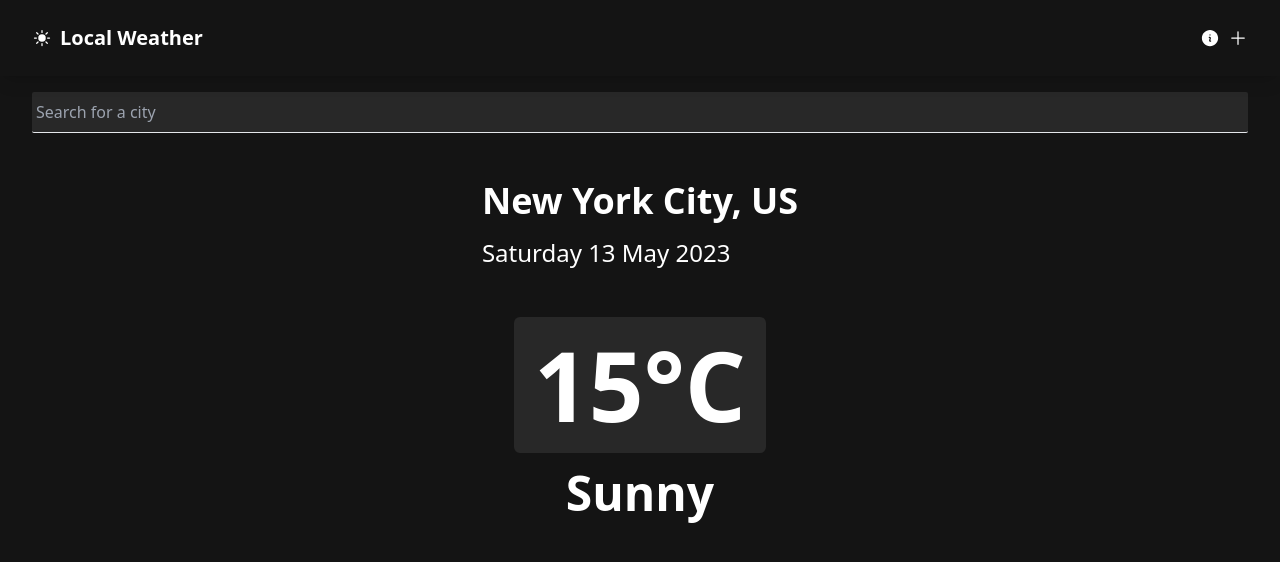
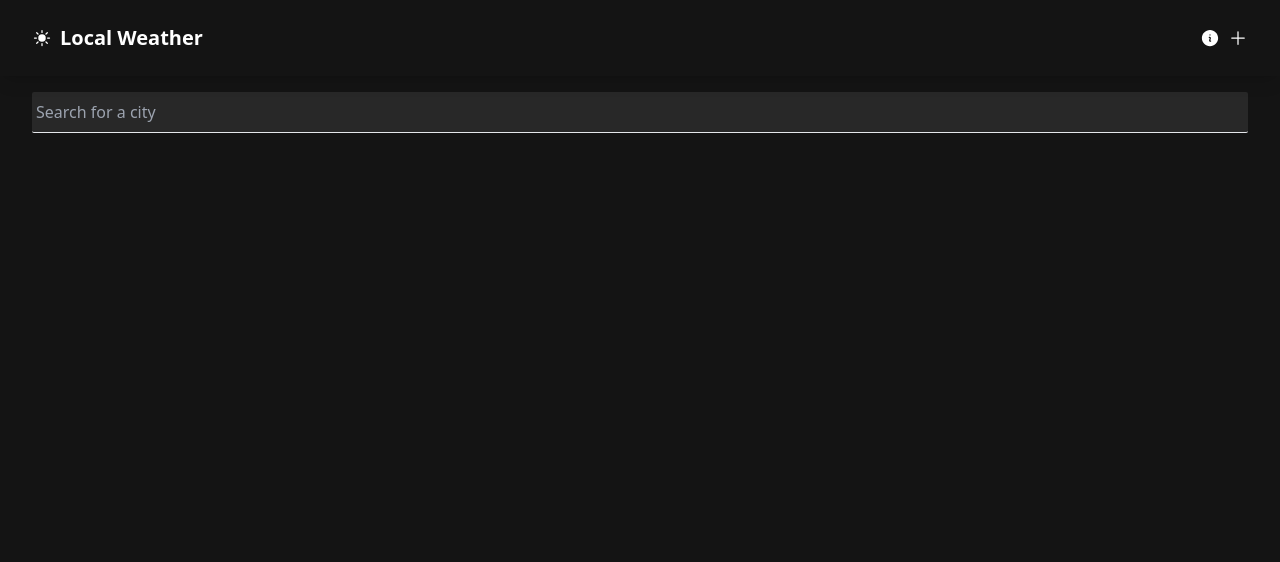
Before and after one commit to paresiqbal/react-weather, a React (Vite) app: page / in a window 1280 px wide. Shown: the top 562 px of the page. Built offline with nearby package versions, Linux system fonts and the light colour scheme.

Commit message:
Finishing

```diff
--- a/src/pages/Dashboard.jsx
+++ b/src/pages/Dashboard.jsx
@@ -80,22 +80,15 @@ export default function Dashboard() {
           onChange={(e) => setSearchQuery(e.target.value)}
         />
       </div>
+
       <div className="flex flex-col items-center justify-center">
-        <div className="flex flex-col gap-4 py-4">
-          <h1 className="text-4xl font-bold">New York City, US</h1>
-          <h2 className="text-2xl">{dateBuilder(new Date())}</h2>
-        </div>
-        <div className="flex flex-col gap-4 pt-8">
-          <div className="text-8xl font-bold p-5 rounded-md bg-weather-secondary">
-            15°C
-          </div>
-        </div>
-        <h1 className="text-5xl font-bold pt-4">Sunny</h1>
         {weatherSearchResults && (
-          <div>
-            <h2>{weatherSearchResults.name}</h2>
-            <p>{weatherSearchResults.weather[0].description}</p>
-            <p>Temperature: {weatherSearchResults.main.temp} K</p>
+          <div className="flex flex-col gap-4 py-4">
+            <h2 className="text-4xl font-bold">{weatherSearchResults.name}</h2>
+            <p className="text-5xl font-bold pt-4">
+              {weatherSearchResults.weather[0].description}
+            </p>
+            <p>Temperature: {weatherSearchResults.main.temp - 273} K</p>
             <p>Humidity: {weatherSearchResults.main.humidity} %</p>
           </div>
         )}
```
